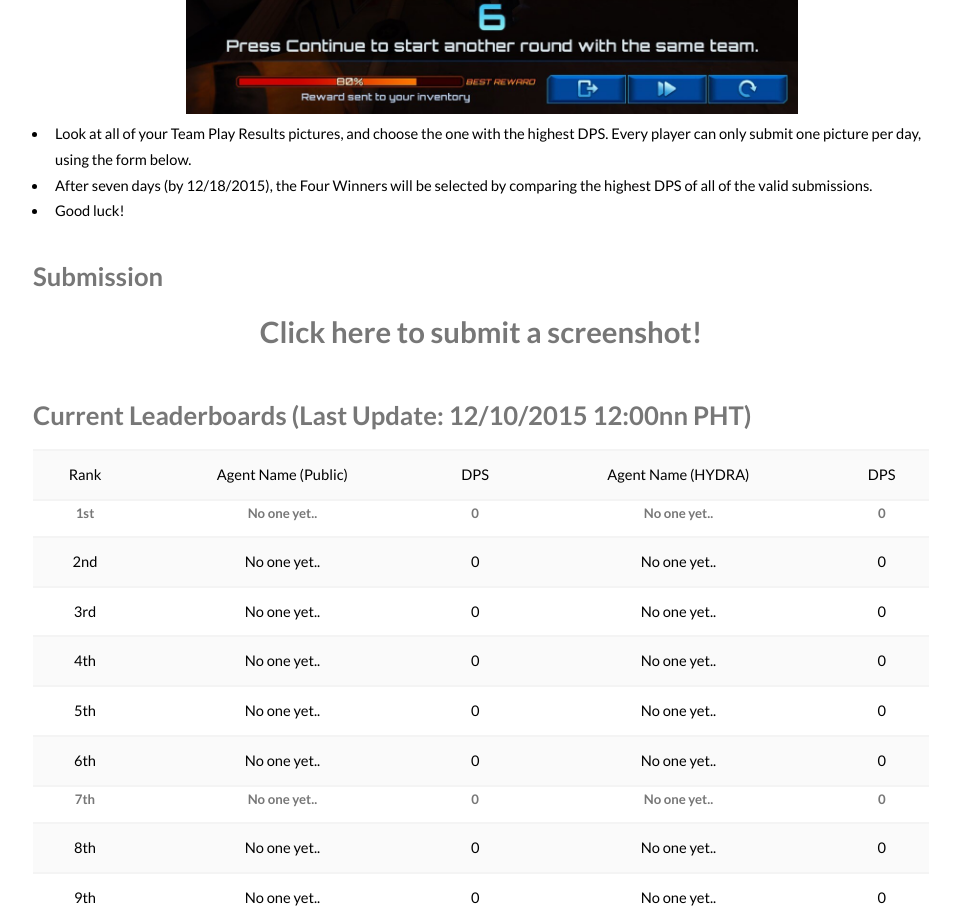
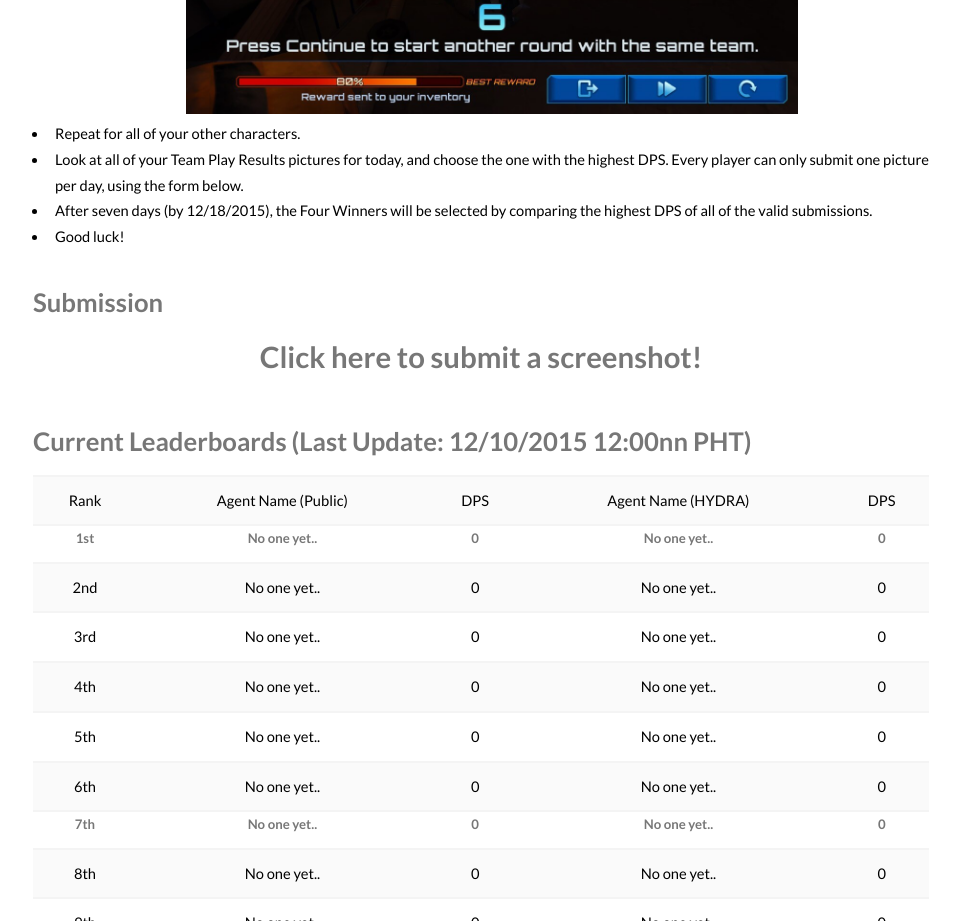
Before and after one commit to GaiusCoffee/hydra, a plain HTML site: page contest/index.html in a window 1280 px wide. Shown: the part 1325-2246 px from the top of the page, without its empty margins (159-1119 px from the left). Drawn offline with Linux system fonts and the light colour scheme.

Commit message:
Clarify some contest mechanics

```diff
--- a/contest/index.html
+++ b/contest/index.html
@@ -58,7 +58,8 @@
               <img src="../images/XMasBrawl.min.jpg" width="70%" />
             </center>
           </li>
-          <li>Look at all of your Team Play Results pictures, and choose the one with the
+          <li>Repeat for all of your other characters.</li>
+          <li>Look at all of your Team Play Results pictures for today, and choose the one with the
             highest DPS. Every player can only submit one picture per day, using the form below.</li>
           <li>After seven days (by 12/18/2015), the Four Winners will be selected by comparing the
             highest DPS of all of the valid submissions.</li>
```
